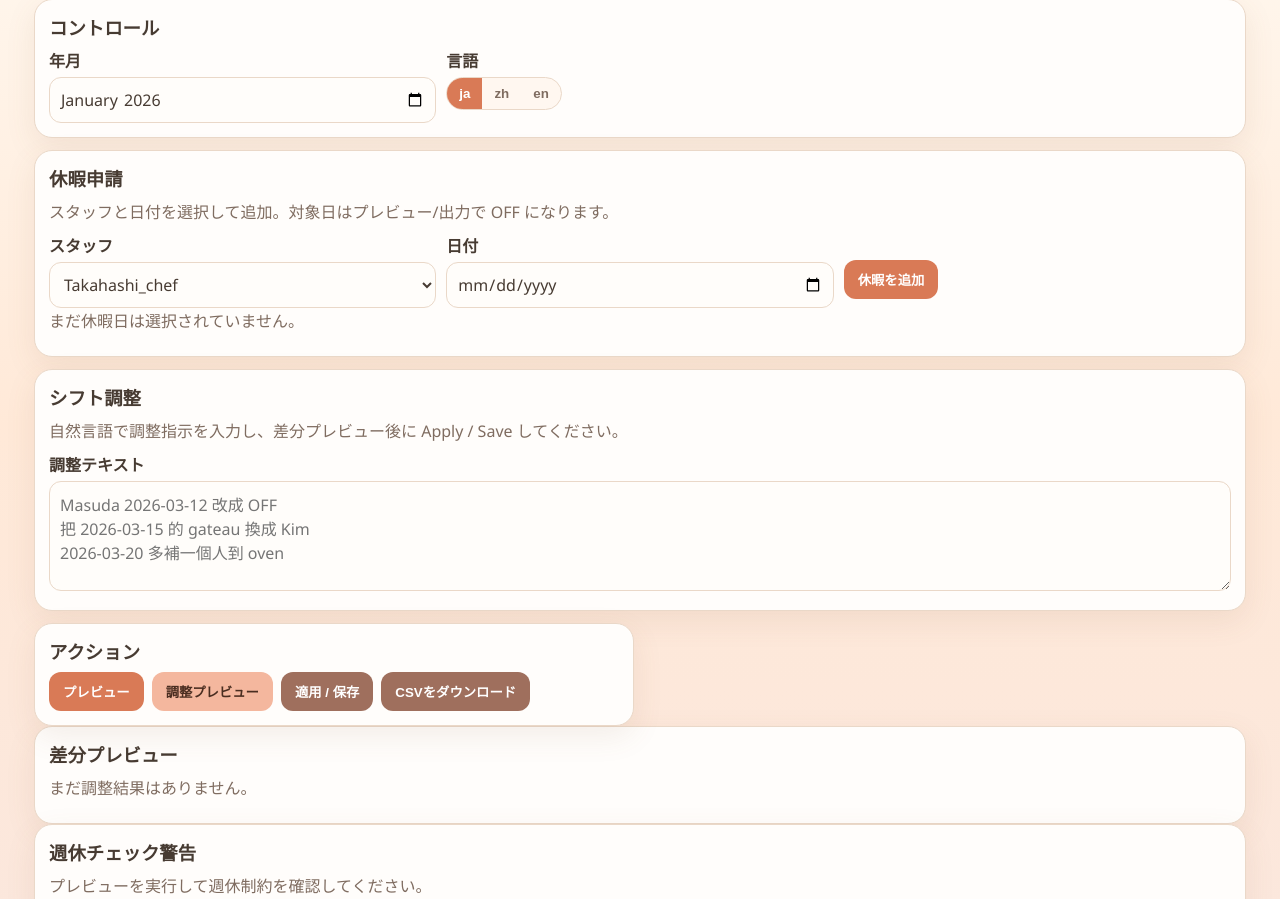
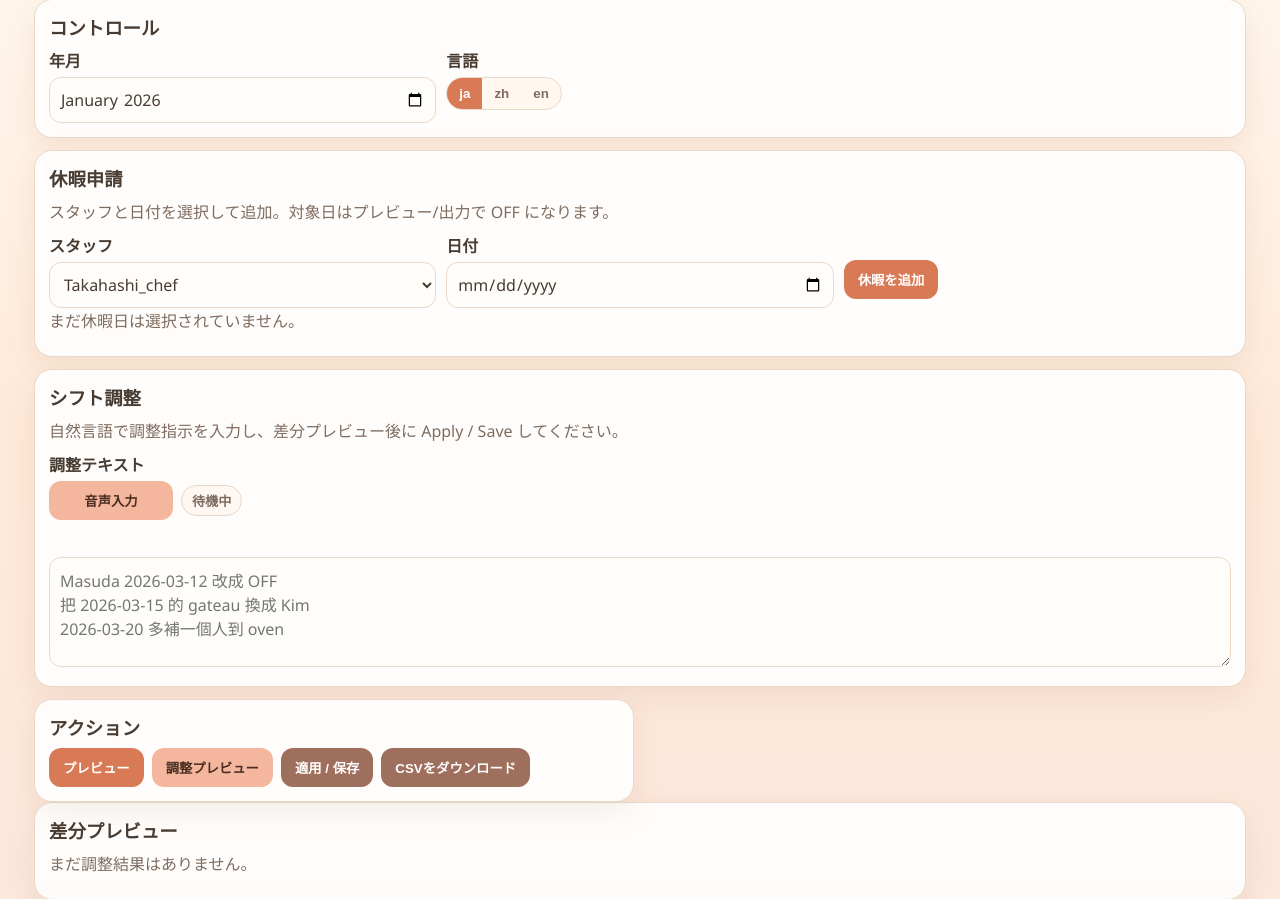
Before and after one commit to spencer0646519001-jpg/sched-mvp, a Django app: page /ui/monthly in a window 1280 px wide. Shown: the part 103-1002 px from the top of the page. Run offline with Django 5.2, Linux system fonts and the light colour scheme.

Commit message:
feat(ui): add voice input scaffold for monthly refine

```diff
--- a/core/static/ui/monthly.css
+++ b/core/static/ui/monthly.css
@@ -99,6 +99,53 @@ textarea {
 
 .json-input {
   display: none;
+}
+
+.voice-controls {
+  display: flex;
+  align-items: center;
+  gap: 8px;
+  margin-bottom: 8px;
+  flex-wrap: wrap;
+}
+
+.voice-btn {
+  min-width: 124px;
+}
+
+.voice-status {
+  display: inline-flex;
+  align-items: center;
+  border-radius: 999px;
+  padding: 5px 10px;
+  font-size: 0.82rem;
+  font-weight: 600;
+  border: 1px solid #edd2c2;
+  background: #fff3ea;
+  color: #8a4d32;
+}
+
+.voice-status[data-status="idle"] {
+  border-color: #e7d5c7;
+  background: #fff7f1;
+  color: #7f6c60;
+}
+
+.voice-status[data-status="listening"] {
+  border-color: #f2ba9f;
+  background: #ffe9dc;
+  color: #7f2f1f;
+}
+
+.voice-status[data-status="unsupported"],
+.voice-status[data-status="error"] {
+  border-color: #f1b1ad;
+  background: #fff1f1;
+  color: #8b2d26;
+}
+
+.voice-message {
+  min-height: 1.2em;
 }
 
 .lang-toggle {
--- a/core/templates/ui/monthly.html
+++ b/core/templates/ui/monthly.html
@@ -68,6 +68,11 @@
         <p class="subtle" data-i18n="refine_help">{{ t.refine_help }}</p>
         <div class="field">
           <label for="refine_text" data-i18n="refine_text_label">{{ t.refine_text_label }}</label>
+          <div class="voice-controls">
+            <button type="button" id="voice-toggle" class="btn btn-soft voice-btn" data-i18n="voice_input">{{ t.voice_input }}</button>
+            <span id="voice-status" class="voice-status" data-status="idle" data-i18n="voice_status_idle">{{ t.voice_status_idle }}</span>
+          </div>
+          <p id="voice-message" class="subtle voice-message" aria-live="polite"></p>
           <textarea id="refine_text" name="refine_text" rows="4" placeholder="Masuda 2026-03-12 改成 OFF&#10;把 2026-03-15 的 gateau 換成 Kim&#10;2026-03-20 多補一個人到 oven">{{ refine_text }}</textarea>
         </div>
         <textarea id="refine_preview_json" name="refine_preview_json" class="json-input">{{ refine_preview_json }}</textarea>
@@ -247,13 +252,59 @@
       const explainStatus = document.getElementById("explain-status");
       const explainOutput = document.getElementById("explain-output");
       const yearMonthInput = document.getElementById("year_month");
+      const refineTextField = document.getElementById("refine_text");
+      const voiceToggleBtn = document.getElementById("voice-toggle");
+      const voiceStatus = document.getElementById("voice-status");
+      const voiceMessage = document.getElementById("voice-message");
+      const SpeechRecognition = window.SpeechRecognition || window.webkitSpeechRecognition;
 
       let leaveRequests = {};
       let currentLanguage = languageInput.value || "ja";
+      let recognition = null;
+      let voiceListening = false;
+      let voiceMessageKey = "";
 
       function getT(lang, key) {
         const selected = translations[lang] || translations.ja || {};
         return selected[key] || (translations.ja || {})[key] || key;
+      }
+
+      function voiceLocaleForLanguage(lang) {
+        if (lang === "ja") {
+          return "ja-JP";
+        }
+        if (lang === "zh") {
+          return "zh-TW";
+        }
+        return "en-US";
+      }
+
+      function setVoiceMessage(key) {
+        if (!voiceMessage) {
+          return;
+        }
+        voiceMessageKey = key || "";
+        voiceMessage.textContent = voiceMessageKey ? getT(currentLanguage, voiceMessageKey) : "";
+      }
+
+      function setVoiceState(state, messageKey) {
+        if (!voiceToggleBtn || !voiceStatus) {
+          return;
+        }
+        const stateToKey = {
+          idle: "voice_status_idle",
+          listening: "voice_status_listening",
+          unsupported: "voice_status_unsupported",
+          error: "voice_status_error",
+        };
+        const statusKey = stateToKey[state] || stateToKey.idle;
+        const btnKey = state === "listening" ? "stop" : "voice_input";
+        voiceStatus.dataset.status = state;
+        voiceStatus.dataset.i18n = statusKey;
+        voiceStatus.textContent = getT(currentLanguage, statusKey);
+        voiceToggleBtn.dataset.i18n = btnKey;
+        voiceToggleBtn.textContent = getT(currentLanguage, btnKey);
+        setVoiceMessage(messageKey || "");
       }
 
       function applyLanguageText(lang) {
@@ -263,6 +314,12 @@
           node.textContent = getT(currentLanguage, key);
         });
         document.title = getT(currentLanguage, "page_title");
+        if (voiceMessageKey) {
+          setVoiceMessage(voiceMessageKey);
+        }
+        if (recognition) {
+          recognition.lang = voiceLocaleForLanguage(currentLanguage);
+        }
       }
 
       function safeParseLeave() {
@@ -427,6 +484,71 @@
         return wrapper;
       }
 
+      function initVoiceInput() {
+        if (!voiceToggleBtn || !voiceStatus || !refineTextField) {
+          return;
+        }
+        if (!SpeechRecognition) {
+          voiceToggleBtn.disabled = true;
+          setVoiceState("unsupported", "voice_unsupported");
+          return;
+        }
+
+        recognition = new SpeechRecognition();
+        recognition.lang = voiceLocaleForLanguage(currentLanguage);
+        recognition.interimResults = false;
+        recognition.continuous = false;
+        recognition.maxAlternatives = 1;
+
+        recognition.onstart = function () {
+          voiceListening = true;
+          setVoiceState("listening", "listening");
+        };
+
+        recognition.onresult = function (event) {
+          const last = event.results && event.results[event.results.length - 1];
+          const alt = last && last[0];
+          const transcript = alt && alt.transcript ? String(alt.transcript).trim() : "";
+          if (!transcript) {
+            return;
+          }
+          const currentValue = String(refineTextField.value || "").trim();
+          refineTextField.value = currentValue ? (currentValue + "\n" + transcript) : transcript;
+        };
+
+        recognition.onerror = function () {
+          voiceListening = false;
+          setVoiceState("error", "voice_failed");
+        };
+
+        recognition.onend = function () {
+          if (voiceStatus.dataset.status !== "error" && voiceStatus.dataset.status !== "unsupported") {
+            setVoiceState("idle", "");
+          }
+          voiceListening = false;
+        };
+
+        voiceToggleBtn.addEventListener("click", function () {
+          if (!recognition) {
+            setVoiceState("unsupported", "voice_unsupported");
+            return;
+          }
+          if (voiceListening) {
+            recognition.stop();
+            return;
+          }
+          try {
+            recognition.lang = voiceLocaleForLanguage(currentLanguage);
+            setVoiceState("listening", "listening");
+            recognition.start();
+          } catch (error) {
+            setVoiceState("error", "voice_failed");
+          }
+        });
+
+        setVoiceState("idle", "");
+      }
+
       langButtons.forEach(function (btn) {
         btn.addEventListener("click", function () {
           languageInput.value = btn.dataset.lang;
@@ -494,6 +616,7 @@
       syncLeaveField();
       setLanguageActive(languageInput.value || "ja");
       applyLanguageText(languageInput.value || "ja");
+      initVoiceInput();
       renderLeaveChips();
 
       if (!explainDateInput.value) {
--- a/core/ui_views.py
+++ b/core/ui_views.py
@@ -169,6 +169,46 @@ UI_TRANSLATIONS = {
     },
 }
 
+VOICE_UI_TRANSLATIONS = {
+    "ja": {
+        "voice_input": "音声入力",
+        "listening": "聞き取り中...",
+        "stop": "停止",
+        "voice_unsupported": "このブラウザは音声入力に対応していません。",
+        "voice_failed": "音声認識に失敗しました。",
+        "voice_status_idle": "待機中",
+        "voice_status_listening": "聞き取り中",
+        "voice_status_unsupported": "未対応",
+        "voice_status_error": "エラー",
+    },
+    "en": {
+        "voice_input": "Voice Input",
+        "listening": "Listening...",
+        "stop": "Stop",
+        "voice_unsupported": "Voice input not supported in this browser.",
+        "voice_failed": "Voice recognition failed.",
+        "voice_status_idle": "Idle",
+        "voice_status_listening": "Listening",
+        "voice_status_unsupported": "Unsupported",
+        "voice_status_error": "Error",
+    },
+    "zh": {
+        "voice_input": "語音輸入",
+        "listening": "聆聽中...",
+        "stop": "停止",
+        "voice_unsupported": "這個瀏覽器不支援語音輸入。",
+        "voice_failed": "語音辨識失敗。",
+        "voice_status_idle": "閒置",
+        "voice_status_listening": "聆聽中",
+        "voice_status_unsupported": "不支援",
+        "voice_status_error": "錯誤",
+    },
+}
+
+
+def _voice_translation_pack(language: str) -> dict:
+    return VOICE_UI_TRANSLATIONS.get(language, VOICE_UI_TRANSLATIONS["en"])
+
 
 def _translation_pack(language: str) -> dict:
     lang = language if language in UI_TRANSLATIONS else "ja"
@@ -207,9 +247,11 @@ def ui_monthly(request):
     t_pack.setdefault("refine_parse_failed", "Refine parse failed")
     t_pack.setdefault("no_diff", "No changes detected.")
     t_pack.setdefault("no_refine_result_yet", "No refine result yet")
+    for key, value in _voice_translation_pack(tr["lang"]).items():
+        t_pack.setdefault(key, value)
 
     ui_translations = json.loads(tr["translations_json"])
-    for _, pack in ui_translations.items():
+    for lang, pack in ui_translations.items():
         pack.setdefault("refine_title", "Refine Schedule")
         pack.setdefault("refine_help", "Input natural-language schedule adjustments, then preview diff before apply/save.")
         pack.setdefault("refine_text_label", "Refine Text")
@@ -222,6 +264,8 @@ def ui_monthly(request):
         pack.setdefault("refine_parse_failed", "Refine parse failed")
         pack.setdefault("no_diff", "No changes detected.")
         pack.setdefault("no_refine_result_yet", "No refine result yet")
+        for key, value in _voice_translation_pack(lang).items():
+            pack.setdefault(key, value)
 
     context = {
         "year_month": year_month,
```
Also changed, not shown: test/test_ui_monthly.py (+63 -0 lines).
